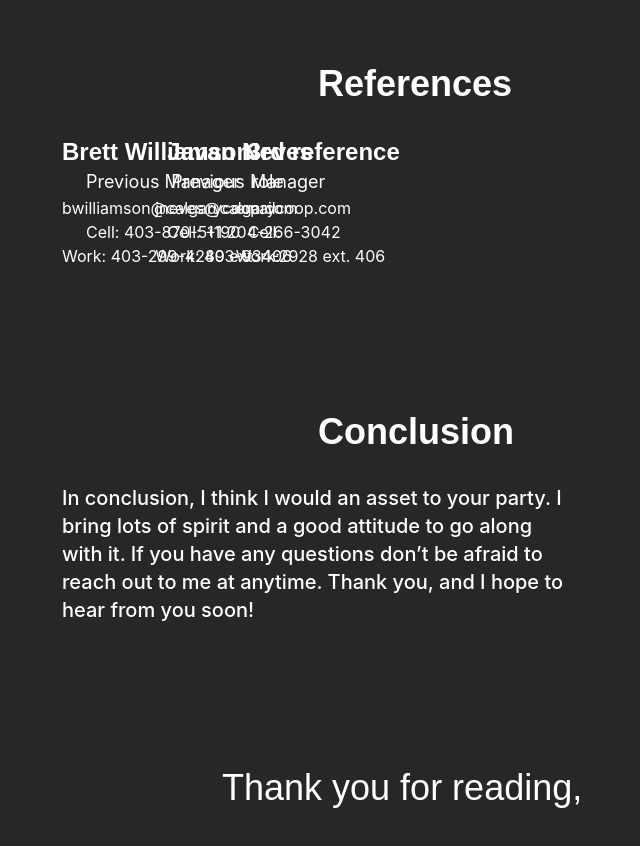
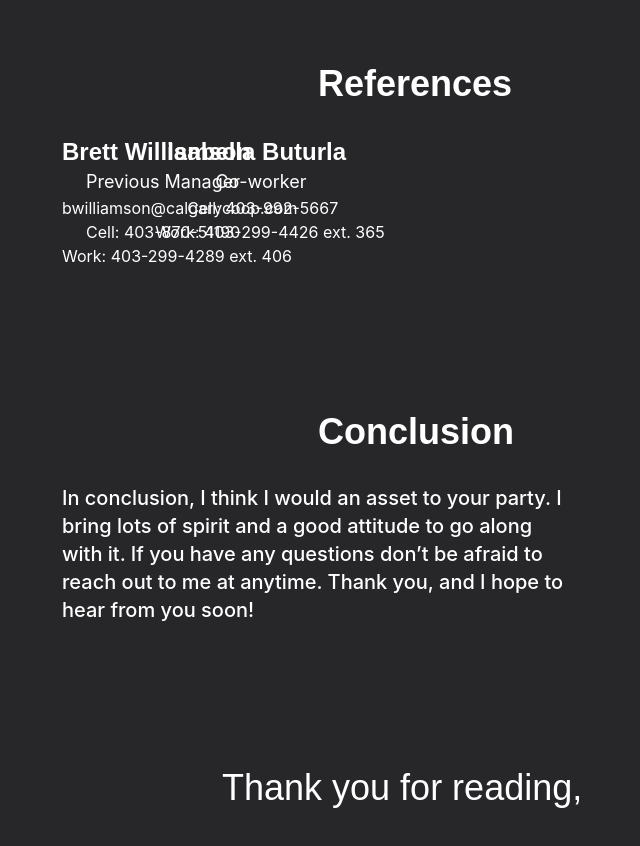
Before and after one commit to Sniffin3083/bc-ndp-resume, a React (Create React App) app: page / in a window 1280 px wide. Shown: the part 2660-3506 px from the top of the page, without its empty margins (2-642 px from the left). Built offline with nearby package versions, Linux system fonts and the light colour scheme.

Commit message:
Added second reference

```diff
--- a/src/App.js
+++ b/src/App.js
@@ -273,19 +273,18 @@ function App() {
               <p className="text-white text-md font-inter">Work: 403-299-4289 ext. 406</p>
             </div>
             <div className="ml-[-300px]">
-              <h2 className="font-glegoo text-2xl text-white font-bold">Javan Neves</h2>
-              <p className="text-white text-lg font-inter ml-1">Previous Manager</p>
-              <p className="text-white text-md font-inter ml-[-12px]">jneves@calgarycoop.com</p>
-              <p className="text-white text-md font-inter">Cell: +1 204-266-3042</p>
-              <p className="text-white text-md font-inter ml-[-12px]">Work: 403-934-2928 ext. 406</p>
+              <h2 className="font-glegoo text-2xl text-white font-bold">Isabella Buturla</h2>
+              <p className="text-white text-lg font-inter ml-12">Co-worker</p>
+              <p className="text-white text-md font-inter ml-5">Cell: 403-992-5667</p>
+              <p className="text-white text-md font-inter ml-[-12px]">Work: 403-299-4426 ext. 365</p>
             </div>
-            <div className="ml-[-625px]">
+            {/* <div className="ml-[-625px]">
               <h2 className="font-glegoo text-2xl text-white font-bold">3rd reference</h2>
               <p className="text-white text-lg font-inter ml-1">role</p>
               <p className="text-white text-md font-inter ml-[-12px]">email</p>
               <p className="text-white text-md font-inter">Cell:</p>
               <p className="text-white text-md font-inter ml-[-12px]">Work: </p>
-            </div>
+            </div> */}
           </div>
         </div>
         <div ref={conclusionRef} id="conclusion" className="mt-36">
```
